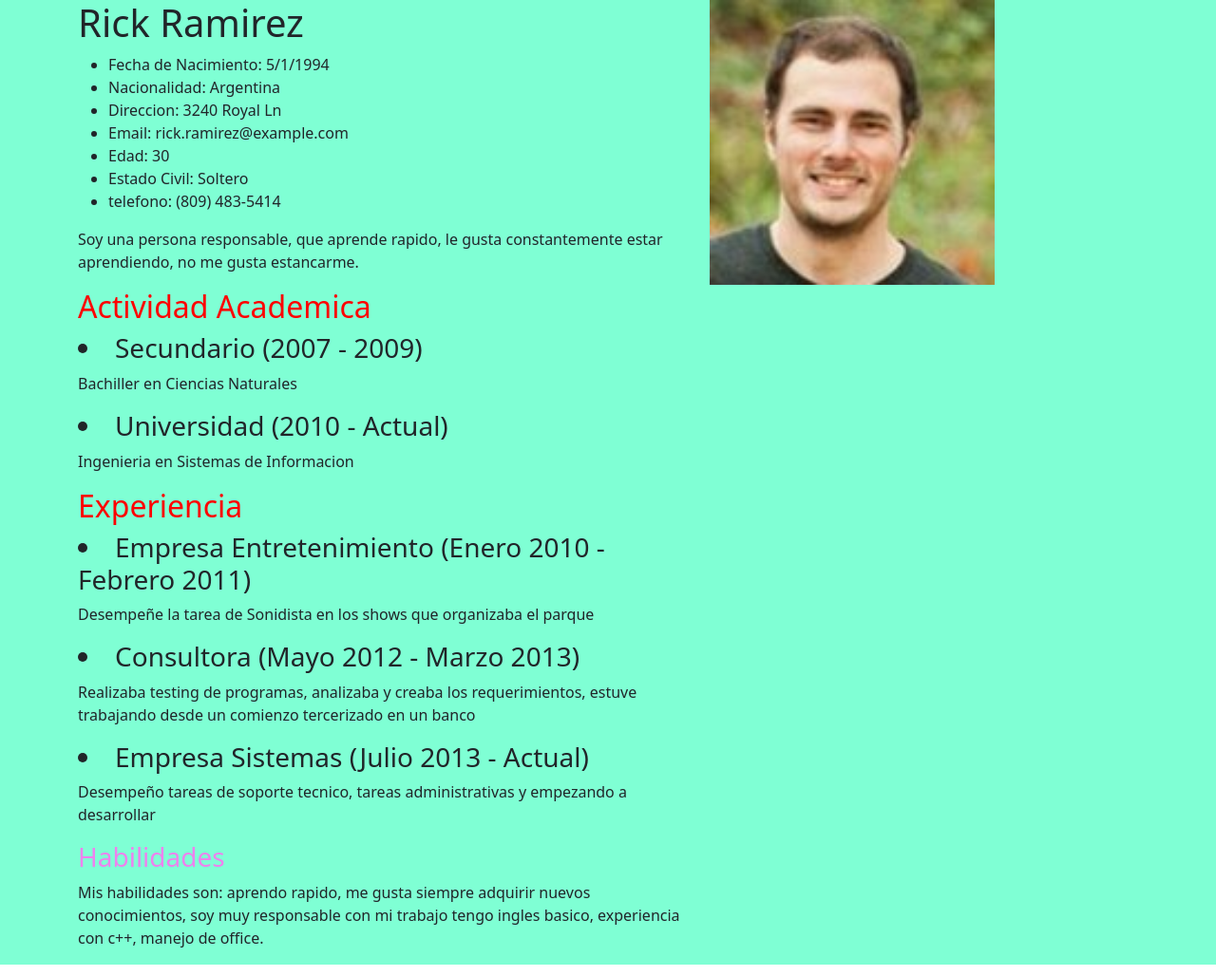
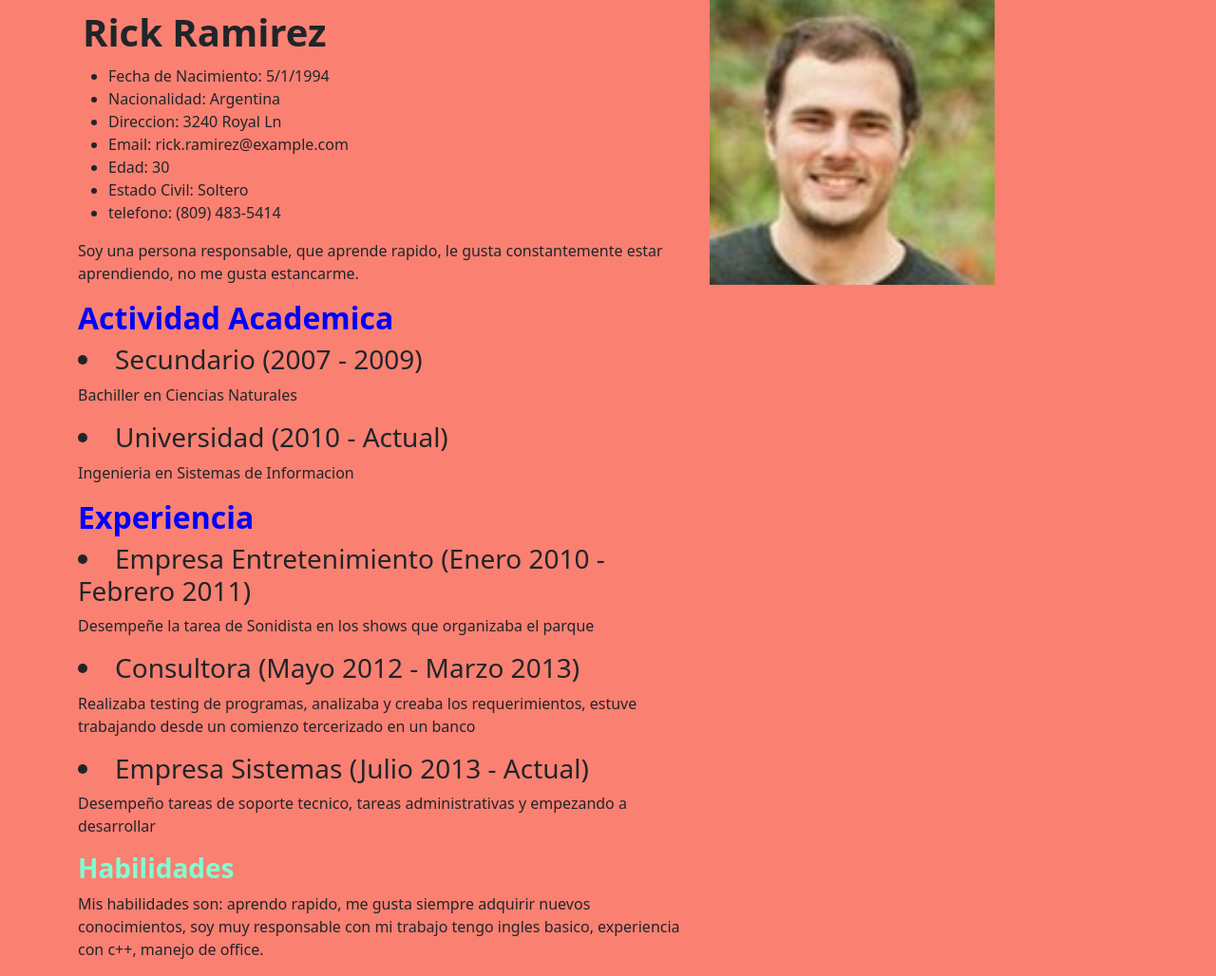
Before and after one commit to Plata92/EntregaN2_CV_PatricioLata, a plain HTML site: page cv.html in a window 1280 px wide. Shown: the whole page at 95% size. Drawn offline with nearby package versions, Linux system fonts and the light colour scheme.

Commit message:
Segundo commit

```diff
--- a/css/estilo_cv.css
+++ b/css/estilo_cv.css
@@ -1,13 +1,18 @@
 .fondo {
-    background-color: aquamarine;
+    background-color: salmon;
 }
 
 .actividades {
-    color: red;
-    font-weight: 400px;
+    color: blue;
+    font-weight: bold;
 }
 
 .habilidades {
-    color: violet;
-    font-weight: 400px;
+    color: aquamarine;
+    font-weight: bold;
 }
+
+.configuracionTitulo{
+    font-weight: bold;
+    margin: 10px 5px 10px 5px;
+}
```
